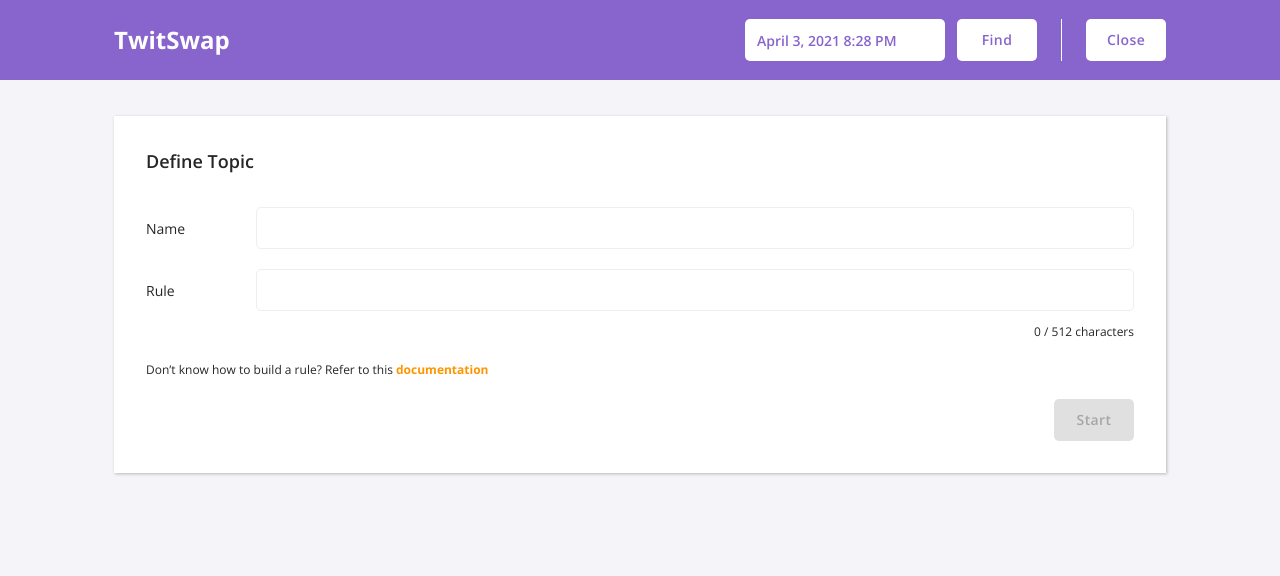
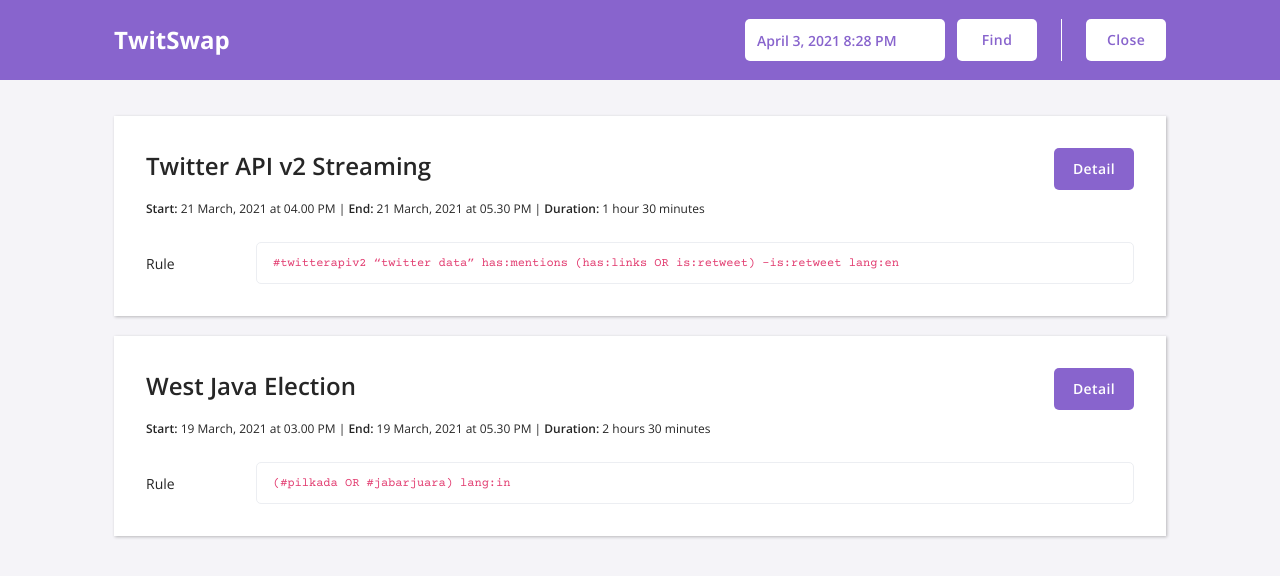
Before and after one commit to ramadhanriandi/twitswap-react, a React (Create React App) app: page /past/1 in a window 1280 px wide. Shown: the top 576 px of the page. Built offline with nearby package versions, Linux system fonts and the light colour scheme.

Commit message:
Add past streaming page

```diff
--- a/src/App.js
+++ b/src/App.js
@@ -19,17 +19,17 @@ const App = () => {
               <Route
                 path="/streaming"
                 exact
-                component={LazyLoading(() => import("~/pages/NewStreaming"))}
+                component={LazyLoading(() => import("~/pages/PastStreaming"))}
               />
               <Route
                 path="/past"
                 exact
-                component={LazyLoading(() => import("~/pages/NewStreaming"))}
+                component={LazyLoading(() => import("~/pages/PastStreaming"))}
               ></Route>
               <Route
                 path="/past/:id"
                 exact
-                component={LazyLoading(() => import("~/pages/NewStreaming"))}
+                component={LazyLoading(() => import("~/pages/PastStreaming"))}
               />
               <Route
                 path="/"
--- /dev/null
+++ b/src/components/commons/StreamingInformation/index.js
@@ -0,0 +1,59 @@
+import React from "react";
+import PropTypes from "prop-types";
+import { useHistory } from "react-router-dom";
+
+import Box from "~/components/commons/Box";
+import Button from "~/components/commons/Button";
+
+import { StyledStreamingInformation } from "./styles";
+
+const StreamingInformation = (props) => {
+  const { id, topic, startTime, endTime, duration, rule } = props;
+
+  const history = useHistory();
+
+  const handleRedirect = (id) => (e) => {
+    e.preventDefault();
+    history.push(`/past/${id}`);
+  };
+
+  return (
+    <StyledStreamingInformation>
+      <Box>
+        <div className="flex justify-between mb-6">
+          <div>
+            <div className="streaming-information__title">{topic}</div>
+            <div className="streaming-information__time">
+              <span>Start:</span> {startTime} | <span>End:</span> {endTime} |{" "}
+              <span>Duration:</span> {duration}
+            </div>
+          </div>
+          <Button color="primary" onClick={handleRedirect(id)}>
+            Detail
+          </Button>
+        </div>
+
+        <div className="streaming-information__input">
+          <label>Rule</label>
+          <input
+            className="streaming-information__input__rule"
+            readOnly
+            type="text"
+            value={rule}
+          />
+        </div>
+      </Box>
+    </StyledStreamingInformation>
+  );
+};
+
+StreamingInformation.propTypes = {
+  id: PropTypes.string.isRequired,
+  topic: PropTypes.string.isRequired,
+  startTime: PropTypes.string.isRequired,
+  endTime: PropTypes.string.isRequired,
+  duration: PropTypes.string.isRequired,
+  rule: PropTypes.string.isRequired,
+};
+
+export default StreamingInformation;
--- /dev/null
+++ b/src/components/commons/StreamingInformation/styles.js
@@ -0,0 +1,50 @@
+import styled from "styled-components";
+
+import { COLORS } from "~/constants/colors";
+
+export const StyledStreamingInformation = styled.div`
+  .streaming-information {
+    &__input {
+      align-items: center;
+      display: flex;
+
+      input {
+        border: 1px solid ${COLORS.GREY_2};
+        box-sizing: border-box;
+        border-radius: 5px;
+        height: 42px;
+        flex: 1 1 0%;
+        font-size: 12px;
+        padding: 0 16px;
+
+        &:focus {
+          outline: none;
+        }
+      }
+
+      label {
+        flex: 0 1 auto;
+        width: 110px;
+      }
+
+      &__rule {
+        color: ${COLORS.RED_1};
+        font-family: "Courier Prime", monospace;
+      }
+    }
+
+    &__time {
+      font-size: 12px;
+
+      span {
+        font-weight: 600;
+      }
+    }
+
+    &__title {
+      font-weight: 600;
+      font-size: 24px;
+      margin-bottom: 16px;
+    }
+  }
+`;
--- a/src/pages/NewStreaming/index.js
+++ b/src/pages/NewStreaming/index.js
@@ -21,7 +21,7 @@ const NewStreaming = () => {
   const handleSubmitTopic = (e) => {
     e.preventDefault();
 
-    console.log({ name, rule });
+    console.log({ topic: name, rule });
   };
 
   return (
--- /dev/null
+++ b/src/pages/PastStreaming/constants.js
@@ -0,0 +1,19 @@
+export const DUMMY_METADATAS = [
+  {
+    id: "1",
+    topic: "Twitter API v2 Streaming",
+    start_time: "21 March, 2021 at 04.00 PM",
+    end_time: "21 March, 2021 at 05.30 PM",
+    duration: "1 hour 30 minutes",
+    rule:
+      "#twitterapiv2 “twitter data” has:mentions (has:links OR is:retweet) -is:retweet lang:en",
+  },
+  {
+    id: "2",
+    topic: "West Java Election",
+    start_time: "19 March, 2021 at 03.00 PM",
+    end_time: "19 March, 2021 at 05.30 PM",
+    duration: "2 hours 30 minutes",
+    rule: "(#pilkada OR #jabarjuara) lang:in",
+  },
+];
--- /dev/null
+++ b/src/pages/PastStreaming/index.js
@@ -0,0 +1,27 @@
+import React from "react";
+
+import StreamingInformation from "~/components/commons/StreamingInformation";
+
+import { DUMMY_METADATAS } from "./constants";
+import { PastStreamingWrapper } from "./styles";
+
+const PastStreaming = () => {
+  return (
+    <PastStreamingWrapper>
+      {DUMMY_METADATAS.map((data) => (
+        <div className="mb-5" key={data.id}>
+          <StreamingInformation
+            id={data.id}
+            topic={data.topic}
+            startTime={data.start_time}
+            endTime={data.end_time}
+            duration={data.duration}
+            rule={data.rule}
+          />
+        </div>
+      ))}
+    </PastStreamingWrapper>
+  );
+};
+
+export default PastStreaming;
--- /dev/null
+++ b/src/pages/PastStreaming/styles.js
@@ -0,0 +1,3 @@
+import styled from "styled-components";
+
+export const PastStreamingWrapper = styled.div``;
```
